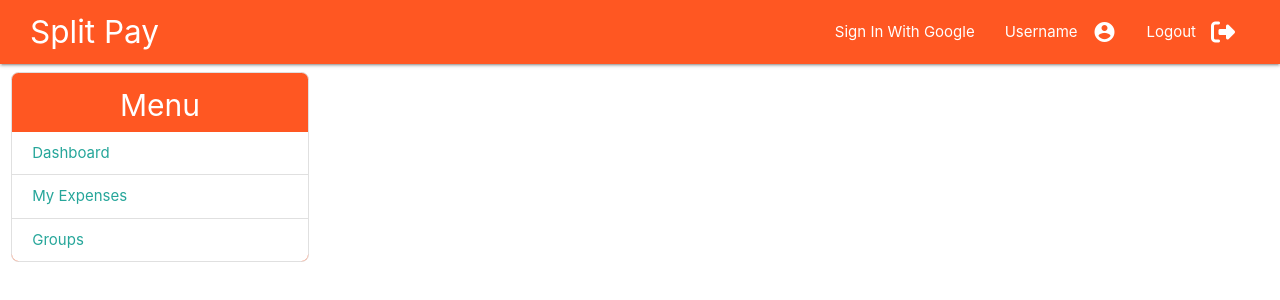
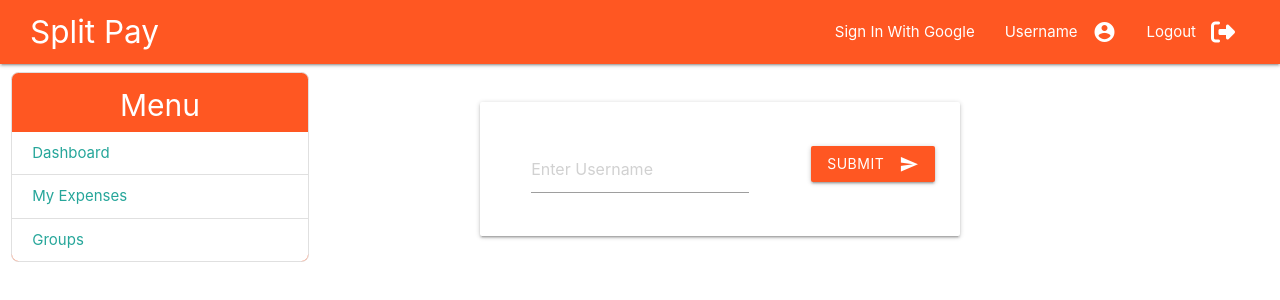
Before and after one commit to Akkiro45/split-pay, an Angular app: page /username in a window 1280 px wide. Before the commit this address led to /. Shown: the top 300 px of the page. Built offline with nearby package versions, Linux system fonts and the light colour scheme.

Commit message:
added username-form component

```diff
--- a/src/app/app-routing.module.ts
+++ b/src/app/app-routing.module.ts
@@ -4,11 +4,16 @@ import { DashboardComponent } from './dashboard/dashboard.component';
 import { LandingComponent } from './landing/landing.component';
 import { PersonalComponent } from './personal/personal.component';
 import { GroupsComponent } from './groups/groups.component';
+import { UsernameFormComponent } from './username-form/username-form.component'
 
 const routes: Routes = [
   {
     path: '',
     component: LandingComponent
+  },
+  {
+    path: 'username',
+    component: UsernameFormComponent
   },
   {
     path: 'dashboard',
--- a/src/app/app.module.ts
+++ b/src/app/app.module.ts
@@ -10,6 +10,7 @@ import { LandingComponent } from './landing/landing.component';
 import { DashboardComponent } from './dashboard/dashboard.component';
 import { PersonalComponent } from './personal/personal.component';
 import { GroupsComponent } from './groups/groups.component';
+import { UsernameFormComponent } from './username-form/username-form.component';
 
 @NgModule({
   declarations: [
@@ -19,7 +20,8 @@ import { GroupsComponent } from './groups/groups.component';
     LandingComponent,
     DashboardComponent,
     PersonalComponent,
-    GroupsComponent
+    GroupsComponent,
+    UsernameFormComponent
   ],
   imports: [
     BrowserModule,
--- a/src/app/dashboard/dashboard.component.html
+++ b/src/app/dashboard/dashboard.component.html
@@ -4,7 +4,7 @@
             <div class="card total-expense">
                 <div class="card-content">
                     <span class="card-title">Total Expense</span>
-                    <p>Amount: 1000</p>
+                    <p>Amount: {{expense['expenses-total']}}</p>
                 </div>
             </div>
         </div>
@@ -15,7 +15,7 @@
             <div class="card owed-to-me">
                 <div class="card-content">
                     <span class="card-title">Owed to Me</span>
-                    <p>Amount: 1000</p>
+                    <p>Amount: {{expense['owed-total']}}</p>
                 </div>
             </div>
         </div>
@@ -23,7 +23,7 @@
             <div class="card owed-by-me">
                 <div class="card-content">
                     <span class="card-title">Owed by Me</span>
-                    <p>Amount: 1000</p>
+                    <p>Amount: {{expense['owing-total']}}</p>
                 </div>
             </div>
         </div>
--- a/src/app/dashboard/dashboard.component.ts
+++ b/src/app/dashboard/dashboard.component.ts
@@ -12,4 +12,10 @@ export class DashboardComponent implements OnInit {
   ngOnInit(): void {
   }
 
+  expense = {
+    "owed-total": 1000,
+    "expenses-total": 1000,
+    "owing-total": 1000
+  }
+
 }
--- /dev/null
+++ b/src/app/username-form/username-form.component.css
@@ -0,0 +1,16 @@
+.row{
+    margin-top: 2em;
+}
+
+.input-field{
+    color: lawngreen;
+}
+
+button{
+    margin-top: 1em;
+    background-color: #ff5722;
+}
+
+button:hover{
+    background-color: #cccccc;
+}
--- /dev/null
+++ b/src/app/username-form/username-form.component.html
@@ -0,0 +1,14 @@
+<div class="row">
+    <form class="col s6 offset-s2 card">
+        <div class="row">
+            <div class="input-field col s6 offset-s1">
+                <input placeholder="Enter Username" type="text" class="validate">
+            </div>
+            <div class="col offset-s1">
+                <button class="btn waves-effect waves-light">Submit
+                    <i class="material-icons right">send</i>
+                </button>
+            </div>
+        </div>
+    </form>
+</div>
--- /dev/null
+++ b/src/app/username-form/username-form.component.ts
@@ -0,0 +1,15 @@
+import { Component, OnInit } from '@angular/core';
+
+@Component({
+  selector: 'app-username-form',
+  templateUrl: './username-form.component.html',
+  styleUrls: ['./username-form.component.css']
+})
+export class UsernameFormComponent implements OnInit {
+
+  constructor() { }
+
+  ngOnInit(): void {
+  }
+
+}
```
Also changed, not shown: 1 other file (tests, documents, lock files or other folders).
